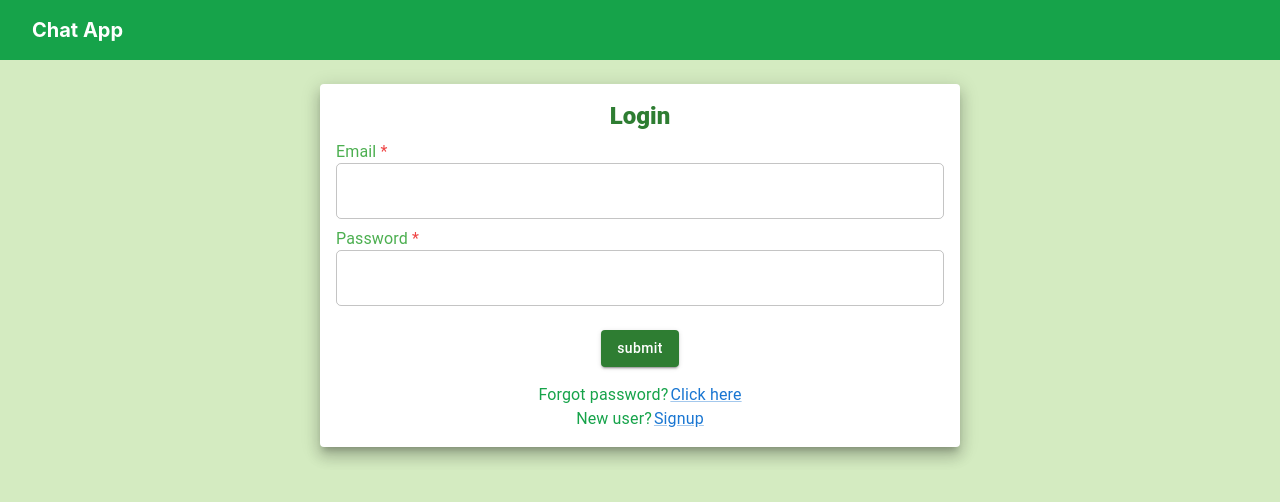
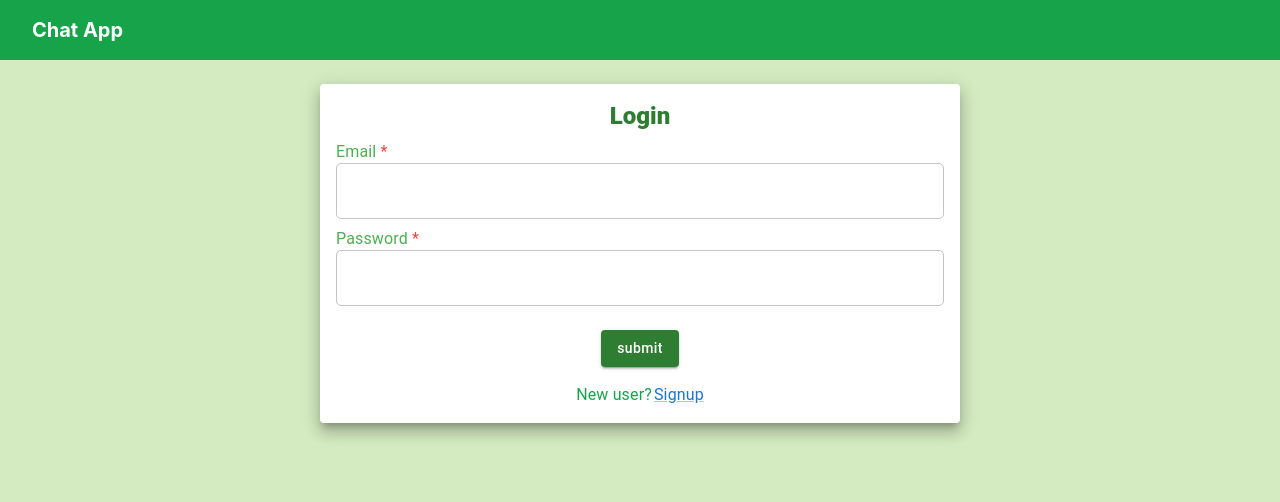
Before and after one commit to karthik-140/Chat_App_Frontend, a React (Create React App) app: page / in a window 1280 px wide. Both pictures are taken after a click on the button "Login". Shown: the top 502 px of the page. Built offline with nearby package versions, Linux system fonts and the light colour scheme; no server answers.

Commit message:
commented out forgot password feature

```diff
--- a/src/components/landing/Login.js
+++ b/src/components/landing/Login.js
@@ -54,7 +54,7 @@ const Login = ({ login, error, setShowLogin }) => {
         submit
       </Button>
       <div className='flex flex-col items-center text-green-600 self-center mt-2'>
-        <Typography className='flex gap-0.5'>
+        {/* <Typography className='flex gap-0.5'>
           Forgot password?
           <Link
             component={'button'}
@@ -62,7 +62,7 @@ const Login = ({ login, error, setShowLogin }) => {
           >
             Click here
           </Link>
-        </Typography>
+        </Typography> */}
         <Typography className='flex gap-0.5'>New user? <Link component={'button'} onClick={() => setShowLogin(false)}>Signup</Link></Typography>
       </div>
     </CustomPaper>
```
